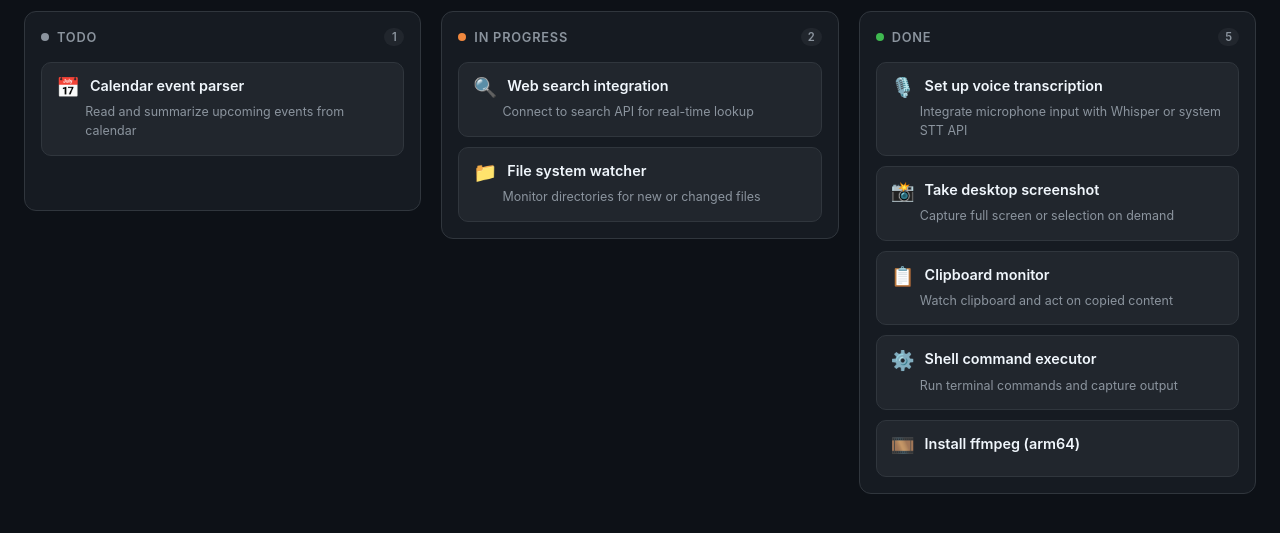
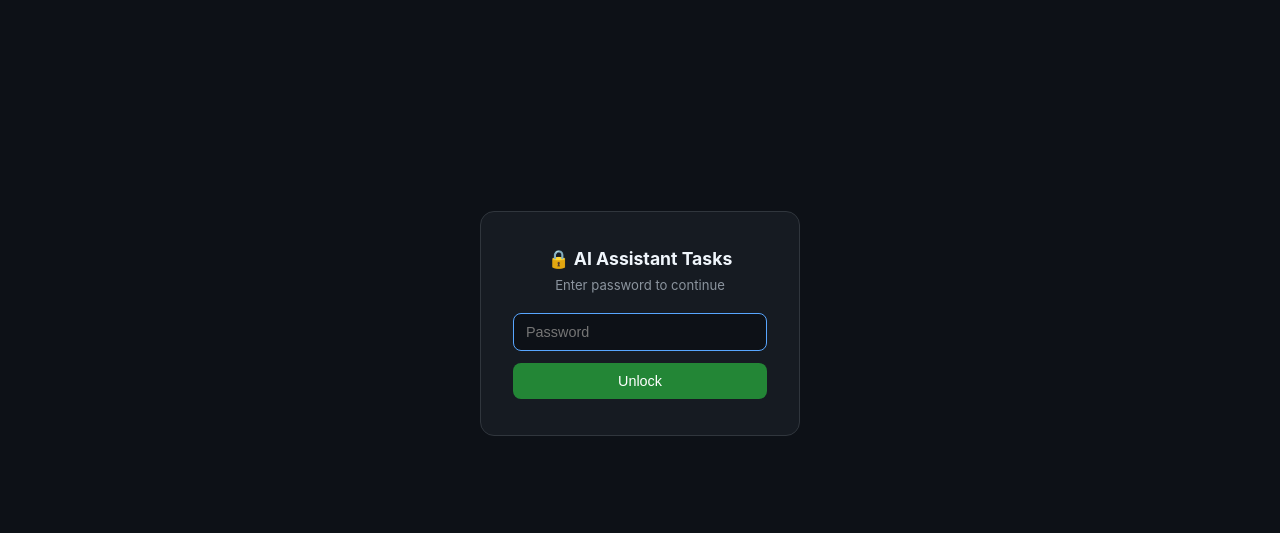
Before and after one commit to martinfu1997/kanban, a website: page index.html in a window 1280 px wide. Shown: the part 77-610 px from the top of the page. Drawn offline with Linux system fonts and the light colour scheme.

Commit message:
Add password lock screen

```diff
--- a/index.html
+++ b/index.html
@@ -4,6 +4,33 @@
 <meta charset="UTF-8">
 <meta name="viewport" content="width=device-width, initial-scale=1.0">
 <title>AI Assistant Tasks</title>
+<style>
+  #lock-screen {
+    position: fixed; inset: 0; background: #0d1117;
+    display: flex; align-items: center; justify-content: center;
+    z-index: 9999;
+  }
+  #lock-screen.hidden { display: none; }
+  .lock-box {
+    background: #161b22; border: 1px solid #30363d;
+    border-radius: 14px; padding: 36px 32px; width: 320px; text-align: center;
+  }
+  .lock-box h2 { color: #f0f6fc; margin-bottom: 8px; font-size: 1.1rem; }
+  .lock-box p { color: #8b949e; font-size: 0.82rem; margin-bottom: 20px; }
+  .lock-box input {
+    width: 100%; background: #0d1117; border: 1px solid #30363d;
+    border-radius: 8px; color: #e6edf3; padding: 10px 12px;
+    font-size: 0.9rem; outline: none; margin-bottom: 12px;
+  }
+  .lock-box input:focus { border-color: #58a6ff; }
+  .lock-box button {
+    width: 100%; background: #238636; color: #fff; border: none;
+    padding: 10px; border-radius: 8px; font-size: 0.9rem;
+    font-weight: 500; cursor: pointer;
+  }
+  .lock-box button:hover { background: #2ea043; }
+  .lock-error { color: #f85149; font-size: 0.8rem; margin-top: 8px; display: none; }
+</style>
 <style>
   * { box-sizing: border-box; margin: 0; padding: 0; }
 
@@ -303,6 +330,16 @@
 </head>
 <body>
 
+<div id="lock-screen">
+  <div class="lock-box">
+    <h2>🔒 AI Assistant Tasks</h2>
+    <p>Enter password to continue</p>
+    <input type="password" id="pw-input" placeholder="Password" onkeydown="if(event.key==='Enter')unlock()" />
+    <button onclick="unlock()">Unlock</button>
+    <div class="lock-error" id="pw-error">Incorrect password</div>
+  </div>
+</div>
+
 <header>
   <h1>🤖 <span>AI Assistant</span> Tasks</h1>
   <button class="add-btn" onclick="openModal()">＋ Add Card</button>
@@ -487,6 +524,31 @@
     if ((e.key === 'Enter') && document.getElementById('modal-bg').classList.contains('open') && e.ctrlKey) saveCard();
   });
 
+  // Password lock
+  const PW_HASH = '7a4f3c2e1d8b6a5e9f0c3b2a1d4e5f6a7b8c9d0e1f2a3b4c5d6e7f8a9b0c1d2'; // placeholder
+  function strHash(s) {
+    // simple check: compare directly (stored as btoa)
+    return btoa(s);
+  }
+  const CORRECT = btoa('fu3432672');
+  function unlock() {
+    const val = document.getElementById('pw-input').value;
+    if (btoa(val) === CORRECT) {
+      sessionStorage.setItem('kanban-auth', '1');
+      document.getElementById('lock-screen').classList.add('hidden');
+    } else {
+      document.getElementById('pw-error').style.display = 'block';
+      document.getElementById('pw-input').value = '';
+      document.getElementById('pw-input').focus();
+    }
+  }
+  if (sessionStorage.getItem('kanban-auth') !== '1') {
+    // show lock screen (already visible by default)
+    setTimeout(() => document.getElementById('pw-input').focus(), 100);
+  } else {
+    document.getElementById('lock-screen').classList.add('hidden');
+  }
+
   render();
 </script>
 </body>
```
